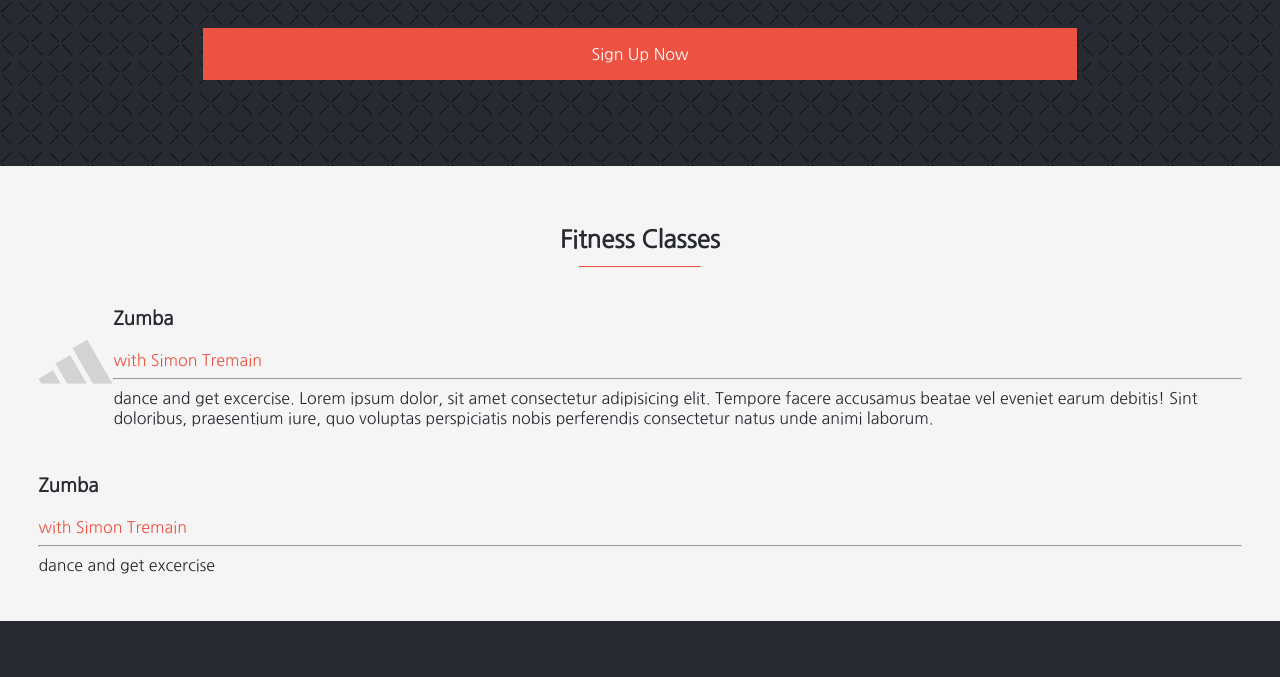
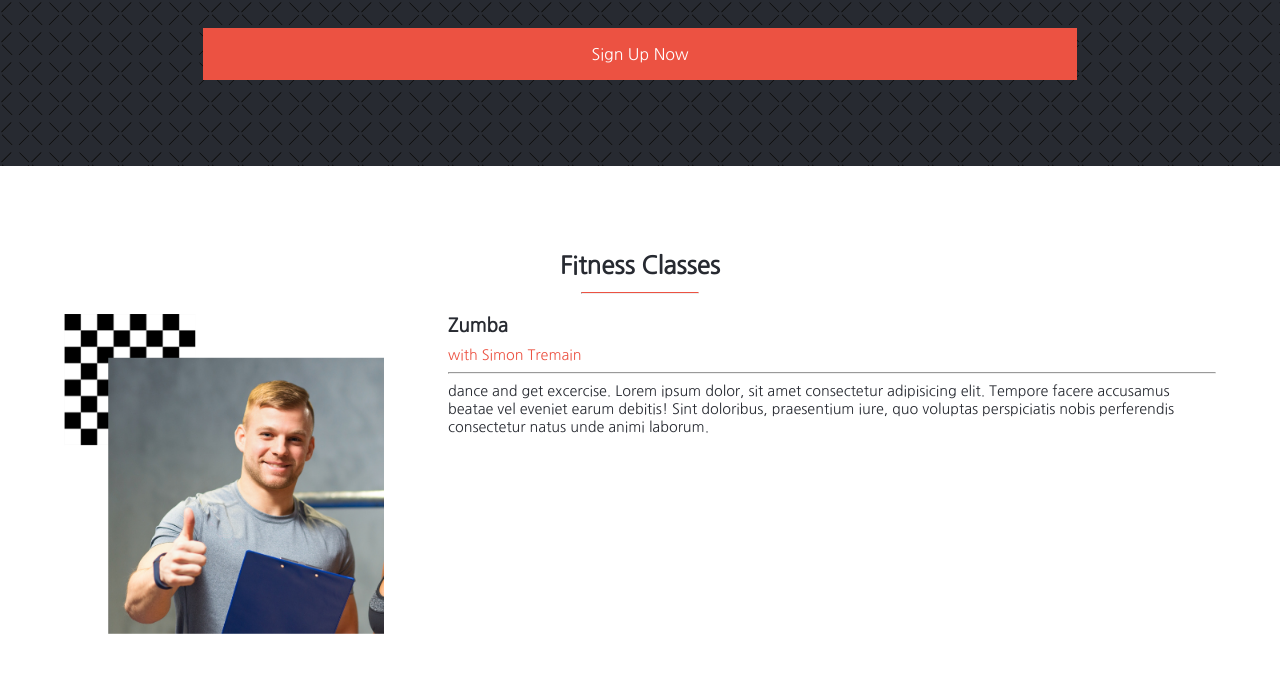
Before and after one commit to CRClothier/Next-Level-Fitness, a website: page index.html in a window 1280 px wide. Shown: the part 1725-2402 px from the top of the page. Drawn offline with Linux system fonts and the light colour scheme.

Commit message:
Add styling to fitness classes

```diff
--- a/index.html
+++ b/index.html
@@ -85,7 +85,7 @@
       </h2>
       <div>
         <article class="class-cards">
-          <img src="images/adidas-2-2.svg" alt="">
+          <img src="images/trainer-1.png" alt="">
           <div>
             <h3 class="classes">Zumba</h3>
             <p class="orange">with Simon Tremain</p>
@@ -93,15 +93,6 @@
             <p>dance and get excercise. Lorem ipsum dolor, sit amet consectetur adipisicing elit. Tempore facere
               accusamus beatae vel eveniet earum debitis! Sint doloribus, praesentium iure, quo voluptas perspiciatis
               nobis perferendis consectetur natus unde animi laborum.</p>
-          </div>
-        </article>
-        <article>
-          <img src="" alt="">
-          <div>
-            <h3 class="classes">Zumba</h3>
-            <p class="orange">with Simon Tremain</p>
-            <hr>
-            <p>dance and get excercise</p>
           </div>
         </article>
       </div>
--- a/styles.css
+++ b/styles.css
@@ -176,6 +176,11 @@ section {
   margin-bottom: 3vh;
 }
 
+.fitness-classes {
+  background-color: #fff;
+  padding: 5vw;
+}
+
 .card {
   background-color: #d3d3d322;
   display: flex;
@@ -224,6 +229,21 @@ h2 hr {
 
 .class-cards {
   display: flex;
+  gap: 5vw;
+}
+
+.class-cards img {
+  width: 25vw;
+  height: 25vw;
+}
+
+h3.classes {
+  margin-top: 0;
+  margin-bottom: 0;;
+}
+
+.class-cards p {
+  font-size: 0.9em;
 }
 
 .logos {
```
Also changed, not shown: images/trainer-1.png (added), images/trainer-2.png (added), images/trainer-3.png (added), images/trainer-4.png (added), images/trainer-5.png (added), images/trainer-6.png (added).
